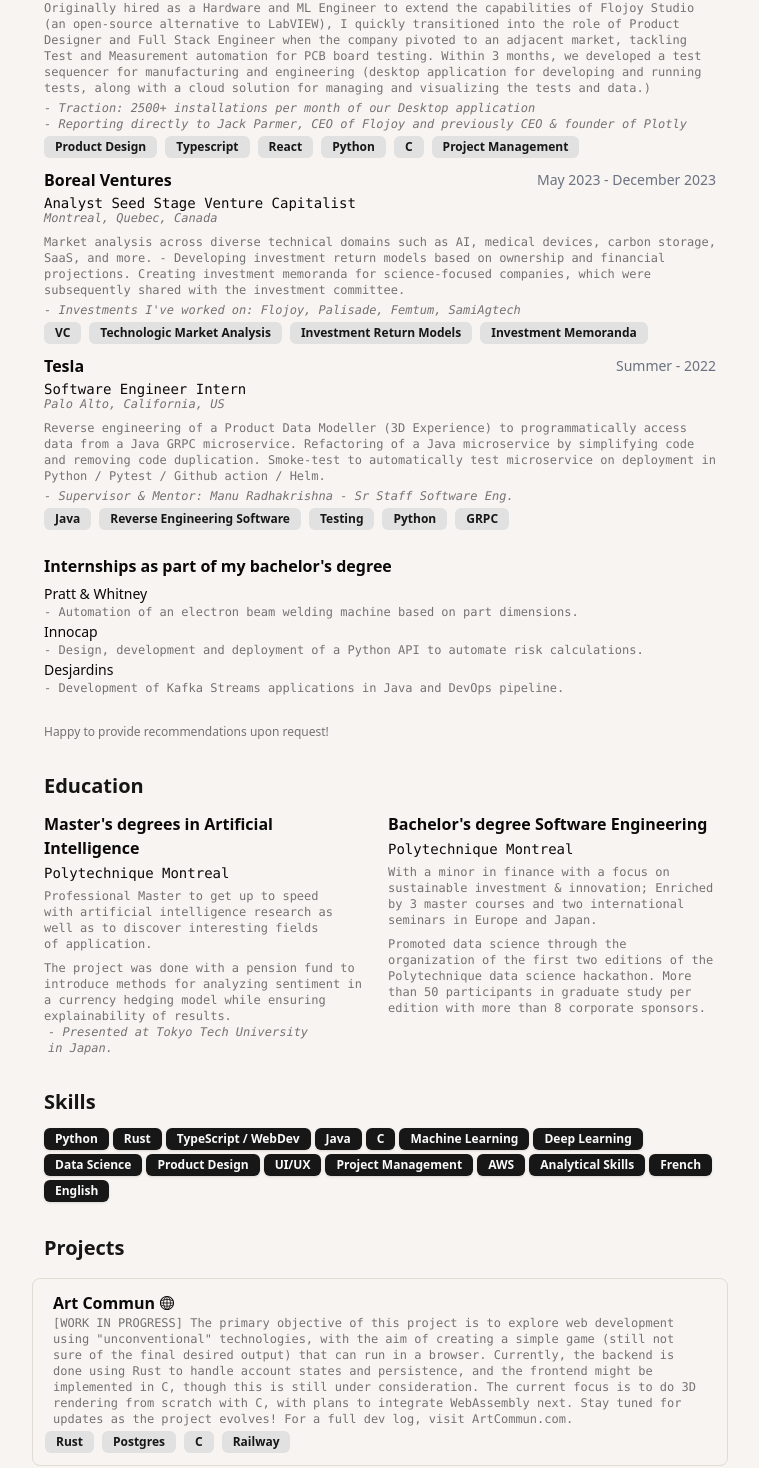
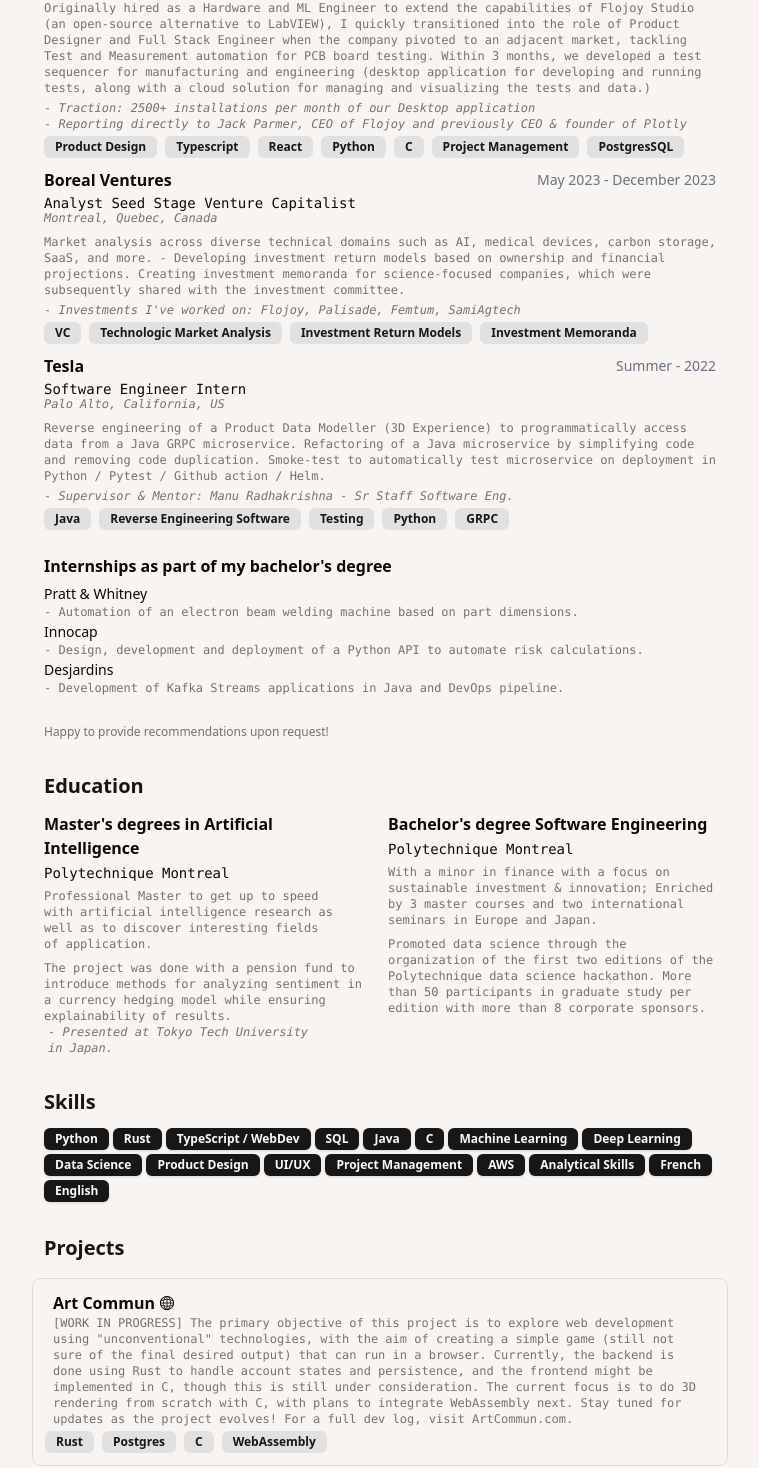
Before and after one commit to LatentDream/guillaume.sh, a React (Vite) app: page / in a window 1280 px wide. Shown: the part 534-2002 px from the top of the page, without its empty margins (260-1019 px from the left). Built offline with nearby package versions, Linux system fonts and the light colour scheme; a web font is replaced by a local one.

Commit message:
Update cv.tsx

```diff
--- a/src/routes/cv/cv.tsx
+++ b/src/routes/cv/cv.tsx
@@ -32,7 +32,7 @@
     link: "https://flojoy.ai",
     title: "Software Engineer",
     description: "Originally hired as a Hardware and ML Engineer to extend the capabilities of Flojoy Studio (an open-source alternative to LabVIEW), I quickly transitioned into the role of Product Designer and Full Stack Engineer when the company pivoted to an adjacent market, tackling Test and Measurement automation for PCB board testing. Within 3 months, we developed a test sequencer for manufacturing and engineering (desktop application for developing and running tests, along with a cloud solution for managing and visualizing the tests and data.)",
-    badges: ["Product Design", "Typescript", "React", "Python", "C", "Project Management"],
+    badges: ["Product Design", "Typescript", "React", "Python", "C", "Project Management", "PostgresSQL"],
     notes: ["Traction: 2500+ installations per month of our Desktop application", "Reporting directly to Jack Parmer, CEO of Flojoy and previously CEO & founder of Plotly"]
   },
   {
@@ -81,7 +81,7 @@
     description: "[WORK IN PROGRESS] The primary objective of this project is to explore web development using \"unconventional\" technologies, with the aim of creating a simple game (still not sure of the final desired output) that can run in a browser. Currently, the backend is done using Rust to handle account states and persistence, and the frontend might be implemented in C, though this is still under consideration. The current focus is to do 3D rendering from scratch with C, with plans to integrate WebAssembly next. Stay tuned for updates as the project evolves! For a full dev log, visit ArtCommun.com.",
     link: "https://artcommun.com",
     imgLink: [],
-    techs: ["Rust", "Postgres", "C", "Railway"],
+    techs: ["Rust", "Postgres", "C", "WebAssembly"],
   },
   {
     title: "Bustelo",
@@ -342,6 +342,7 @@
             <Badge>Python</Badge>
             <Badge>Rust</Badge>
             <Badge>TypeScript / WebDev</Badge>
+            <Badge>SQL</Badge>
             <Badge>Java</Badge>
             <Badge>C</Badge>
             <Badge>Machine Learning</Badge>
```
